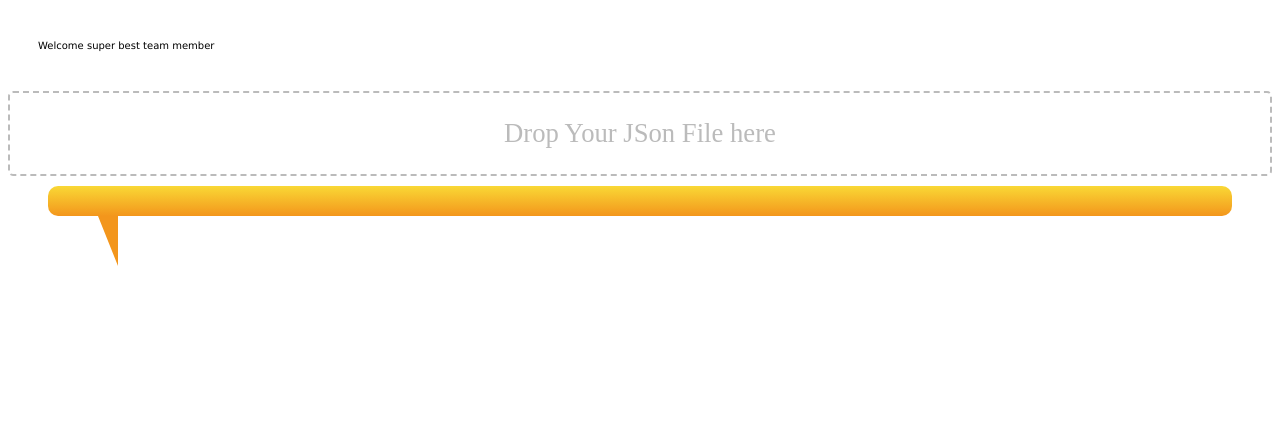
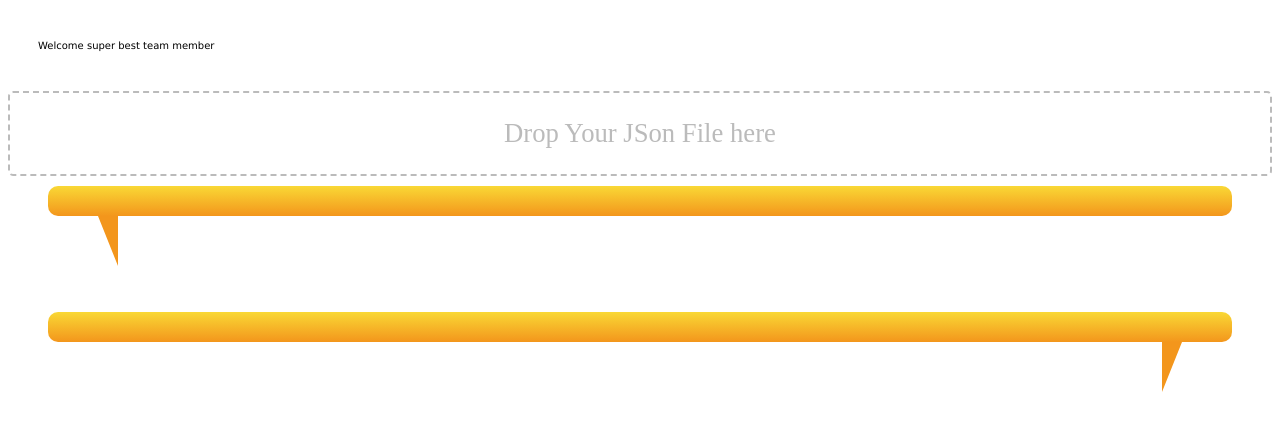
Before and after one commit to Karanveer04/Sequence-Chat, a website: page index.html in a window 1280 px wide. Drawn offline with Linux system fonts and the light colour scheme.

Commit message:
Something to show tomorrow

```diff
--- a/index.html
+++ b/index.html
@@ -12,7 +12,12 @@
 
 <blockquote class="example-right" id="list">
 </blockquote>
+
 <p id="user"></p>
+
+<blockquote class="example-left" id="list2">
+</blockquote>
+<p id="user2" align="right" margin-right="50px" padding="30px" ></p>
 
 <script>
     function handleFileSelect(evt) {
@@ -26,11 +31,13 @@
         for (var i = 0, f; f = files[i]; i++) {
             output.push(/*'<li><strong>', escape(f.name), '</strong> (', f.type || 'n/a', ') - ',
                 f.size, ' bytes, last modified: ',
-                f.lastModifiedDate ? f.lastModifiedDate.toLocaleDateString() : 'n/a',*/ 'Good Job Team Member. This is NOT a Cult',
+                f.lastModifiedDate ? f.lastModifiedDate.toLocaleDateString() : 'n/a',*/ 'ThisIsNotACULT()',
                 '</li>');
         }
         document.getElementById('list').innerHTML = '<ul>' + output.join('') + '</ul>';
-        document.getElementById('user').innerHTML = 'User1';
+        document.getElementById('user').innerHTML = 'FlawLessLeader';
+        document.getElementById('list2').innerHTML = '<ul>' + 'AlwaysHappyNeverSad()' +'</ul>';
+        document.getElementById('user2').innerHTML = 'Happy Follower';
     }
 
     function handleDragOver(evt) {
--- a/style.css
+++ b/style.css
@@ -19,6 +19,10 @@ p {
 p.center  {
     text-align:center;
 
+}
+
+p.left{
+    text-align: right;
 }
 button {
     margin-top: 20px;
@@ -110,3 +114,37 @@ p.speech {
     display:block;
     width:0;
 }
+
+
+.example-left {
+    position:relative;
+    padding:15px 30px;
+    margin-top:10px;
+    color:#000;
+    background:#f3961c; /* default background for browsers without gradient support */
+    /* css3 */
+    background:-webkit-gradient(linear, 0 0, 0 100%, from(#f9d835), to(#f3961c));
+    background:-moz-linear-gradient(#f9d835, #f3961c);
+    background:-o-linear-gradient(#f9d835, #f3961c);
+    background:linear-gradient(#f9d835, #f3961c);
+    -webkit-border-radius:10px;
+    -moz-border-radius:10px;
+    border-radius:10px;
+}
+
+/* display of quote author (alternatively use a class on the element following the blockquote) */
+.example-left + p {margin:15px 0 2em 85px; font-style:italic;}
+
+/* creates the triangle */
+.example-left:after {
+    content:"";
+    position:absolute;
+    bottom:-50px;
+    right:50px;
+    border-width:0 0px 50px 20px;
+    border-style:solid;
+    border-color:transparent#f3961c;
+    /* reduce the damage in FF3.0 */
+    display:block;
+    width:0;
+}
```
